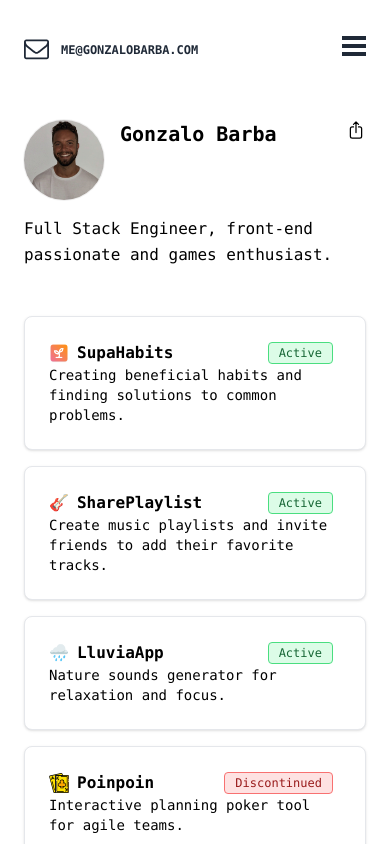
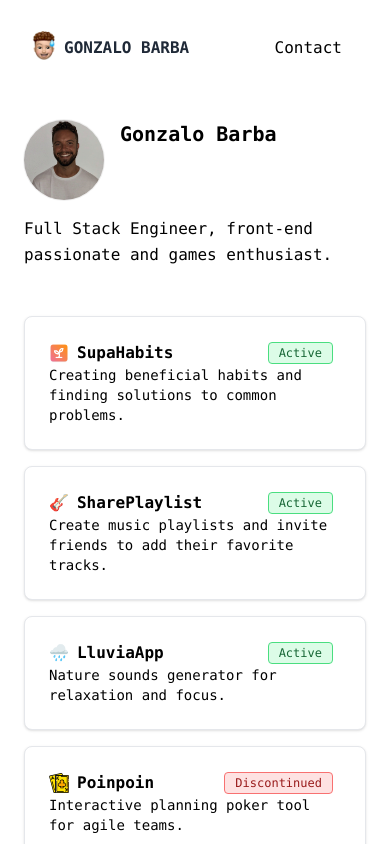
Before and after one commit to gon250/gonzalobarba.me, a Next.js app: page / in a window 390 px wide. Built offline with nearby package versions, Linux system fonts and the light colour scheme.

Commit message:
fix header

```diff
--- /dev/null
+++ b/components/header.tsx
@@ -0,0 +1,22 @@
+
+import profilePic from "../public/me-ios.jpg";
+import Image from "next/image";
+
+export default function Header() {
+
+    return (
+      <header className="z-30 flex items-center w-full h-24 sm:h-32">
+        <div className="container flex justify-between px-6 mx-auto">
+          <div className="flex justify-center items-center">
+            <Image src={profilePic} width={40} height={40} alt="profile" />
+            <span className="text-md font-black text-gray-800 uppercase">
+              Gonzalo Barba
+            </span>
+          </div>
+          <a href="mailto:me@gonzalobarba.com" className="flex px-6 py-2 hover:text-black">
+            Contact
+          </a>
+        </div>
+      </header>
+    );
+}
--- a/pages/index.tsx
+++ b/pages/index.tsx
@@ -1,10 +1,11 @@
 import Head from "next/head";
 import Image from "next/image";
 
-import profilePic from "../public/me.jpg";
+import ProfileImg from "../public/me.jpg";
 
 import PlaningPokerLogo from "../public/poker-logo.svg";
 import SupaHabitsLogo from "../public/supahabits-logo.png";
+import Header from "../components/header";
 
 export default function Home() {
   return (
@@ -17,45 +18,7 @@ export default function Home() {
       </Head>
 
       <main className="relative h-screen overflow-hidden font-mono bg-white dark:bg-gray-800">
-        <header className="z-30 flex items-center w-full h-24 sm:h-32">
-          <div className="container flex items-center justify-between px-6 mx-auto">
-            <div className="flex items-center text-3xl font-black text-gray-800 uppercase dark:text-white">
-              <svg width="25" height="25" viewBox="0 0 1792 1792" fill="currentColor"
-                   xmlns="http://www.w3.org/2000/svg">
-                <path
-                  d="M1664 1504v-768q-32 36-69 66-268 206-426 338-51 43-83 67t-86.5 48.5-102.5 24.5h-2q-48 0-102.5-24.5t-86.5-48.5-83-67q-158-132-426-338-37-30-69-66v768q0 13 9.5 22.5t22.5 9.5h1472q13 0 22.5-9.5t9.5-22.5zm0-1051v-24.5l-.5-13-3-12.5-5.5-9-9-7.5-14-2.5h-1472q-13 0-22.5 9.5t-9.5 22.5q0 168 147 284 193 152 401 317 6 5 35 29.5t46 37.5 44.5 31.5 50.5 27.5 43 9h2q20 0 43-9t50.5-27.5 44.5-31.5 46-37.5 35-29.5q208-165 401-317 54-43 100.5-115.5t46.5-131.5zm128-37v1088q0 66-47 113t-113 47h-1472q-66 0-113-47t-47-113v-1088q0-66 47-113t113-47h1472q66 0 113 47t47 113z">
-                </path>
-              </svg>
-              <span className="mt-1 ml-3 text-xs">
-                    ME@GONZALOBARBA.COM
-                </span>
-            </div>
-            <div className="flex items-center">
-              <nav className="items-center hidden text-lg text-gray-800 uppercase font-sen dark:text-white lg:flex">
-                {/*<a href="#" className="flex px-6 py-2 hover:text-black">*/}
-                {/*  Works*/}
-                {/*</a>*/}
-                {/*<a href="#" className="flex px-6 py-2 hover:text-black">*/}
-                {/*  Resume*/}
-                {/*</a>*/}
-                {/*<a href="#" className="flex px-6 py-2 hover:text-black">*/}
-                {/*  Services*/}
-                {/*</a>*/}
-                <a href="mailto:me@gonzalobarba.com" className="flex px-6 py-2 hover:text-black">
-                  Contact
-                </a>
-              </nav>
-              <button className="flex flex-col ml-4 lg:hidden">
-                    <span className="w-6 h-1 mb-1 bg-gray-800 dark:bg-white">
-                    </span>
-                <span className="w-6 h-1 mb-1 bg-gray-800 dark:bg-white">
-                    </span>
-                <span className="w-6 h-1 mb-1 bg-gray-800 dark:bg-white">
-                    </span>
-              </button>
-            </div>
-          </div>
-        </header>
+        <Header />
 
 
         <div className="min-h-screen flex flex-col lg:flex-row max-lg:pb-16 max-w-[1800px] mx-auto">
@@ -66,20 +29,13 @@ export default function Home() {
               <Image alt="arvid profile picture" width="176" height="176" decoding="async"
                      data-nimg="1"
                      className="w-20 h-20 lg:w-44 lg:h-44 rounded-full object-cover"
-                     src={profilePic} />
+                     src={ProfileImg} />
               <div className="absolute inset-0 rounded-full shadow-[0_0_0px_1px_rgba(0,0,0,0.06)]"></div></span>
               <div className="flex-1">
                 <h1 className="font-bold lg:font-extrabold text-xl lg:text-4xl mb-1 lg:mb-3">
                   Gonzalo Barba
                 </h1>
               </div>
-              <button className="btn btn-square btn-primary btn-sm lg:hidden" aria-label="Share this Indie Page">
-                <svg xmlns="http://www.w3.org/2000/svg" fill="none" viewBox="0 0 24 24" strokeWidth="1.5"
-                     stroke="currentColor" className="w-5 h-5">
-                  <path strokeLinecap="round" strokeLinejoin="round"
-                        d="M9 8.25H7.5a2.25 2.25 0 00-2.25 2.25v9a2.25 2.25 0 002.25 2.25h9a2.25 2.25 0 002.25-2.25v-9a2.25 2.25 0 00-2.25-2.25H15m0-3l-3-3m0 0l-3 3m3-3V15"></path>
-                </svg>
-              </button>
             </div>
             <div className="reactMarkDown lg:text-lg leading-relaxed -space-y-4">
               <p>
@@ -201,7 +157,7 @@ export default function Home() {
             <div className="flex flex-col">
               <Image
                 className="mx-auto rounded-full w-28"
-                src={profilePic}
+                src={ProfileImg}
                 alt="Picture of the author"
               />
               <p className="my-6 text-3xl text-center dark:text-white">
```
